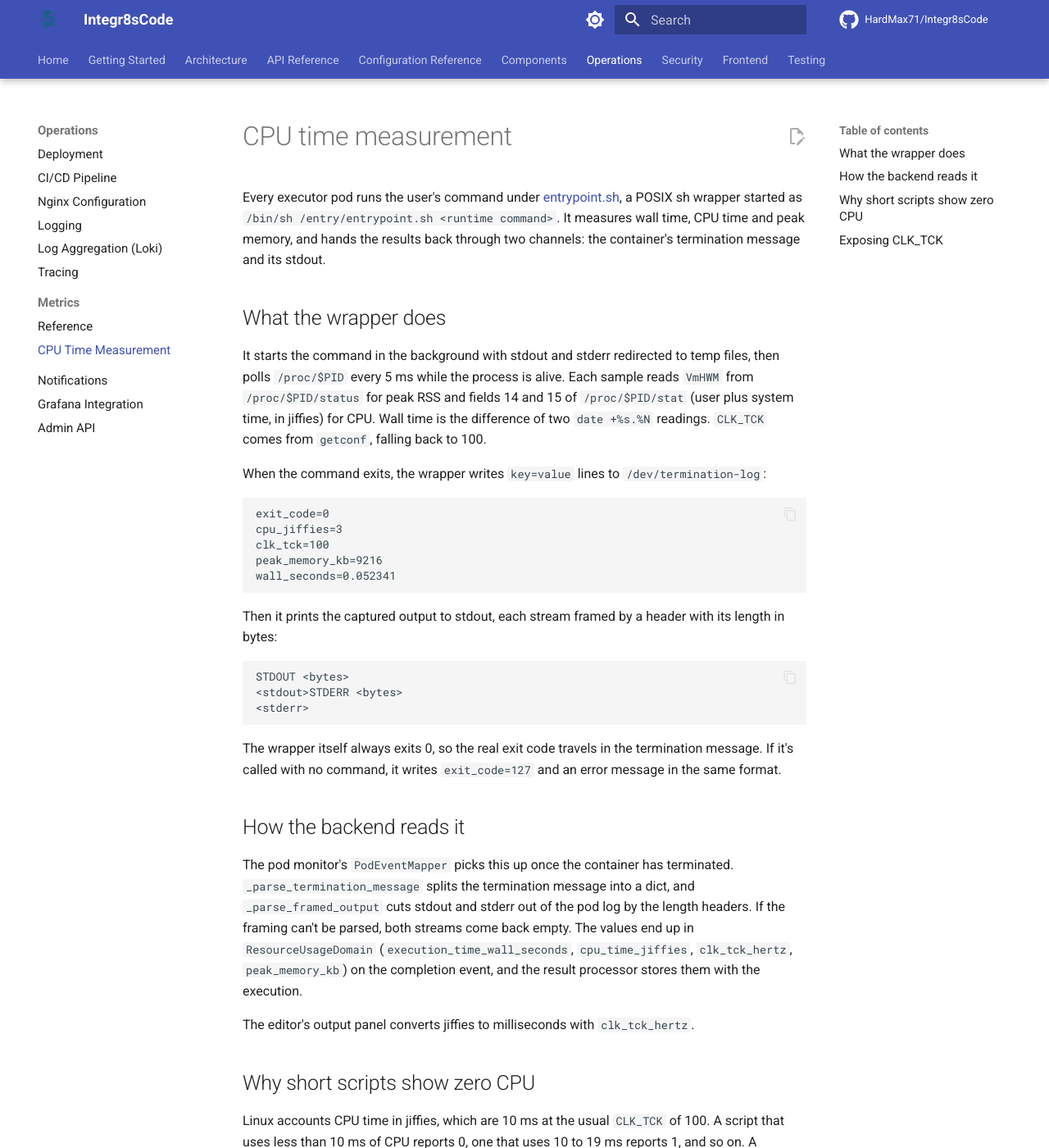
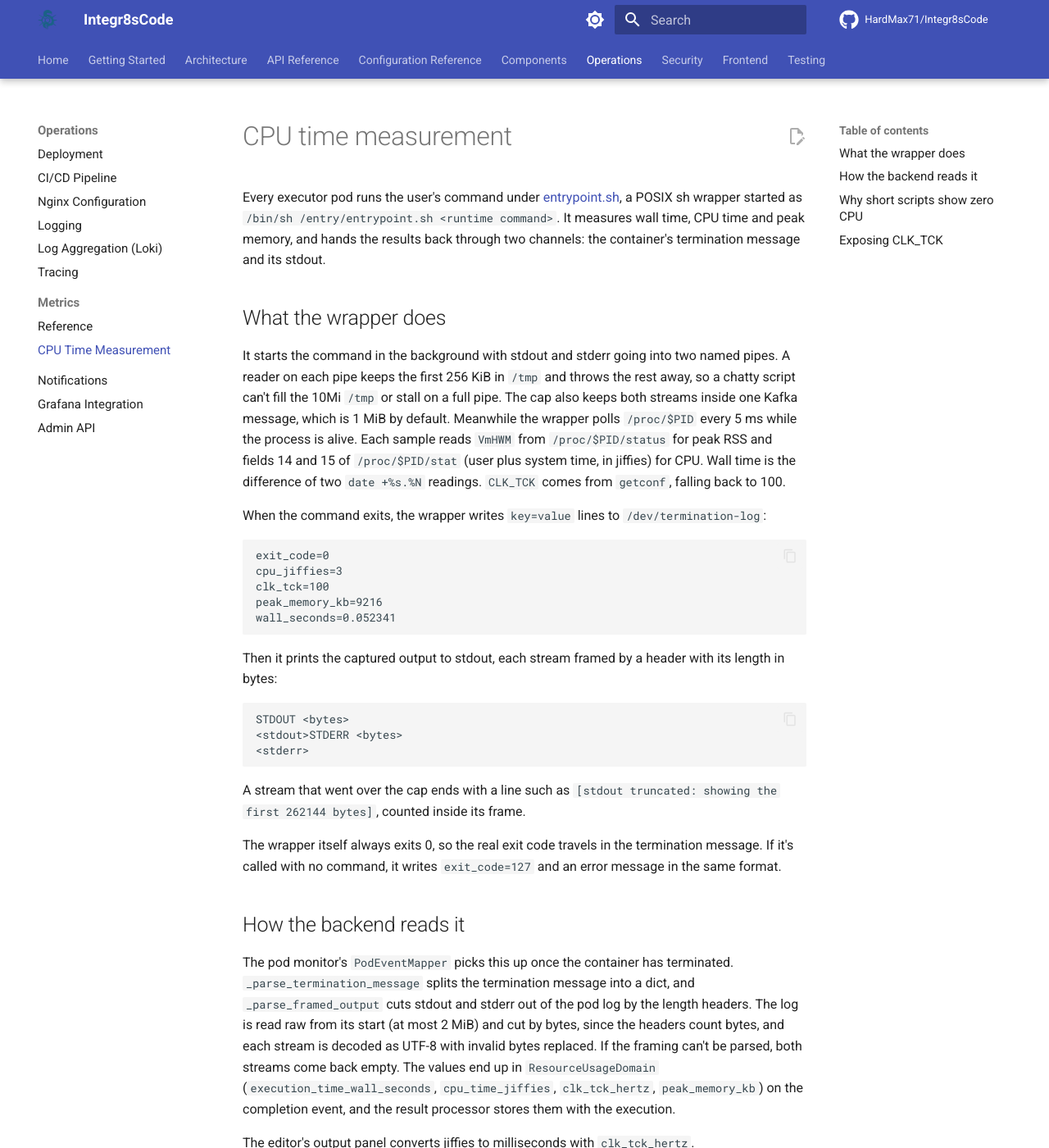
Before and after one commit to HardMax71/Integr8sCode, an MkDocs documentation site: the page built from docs/operations/cpu-time-measurement.md, in a window 1280 px wide and 1400 px high. Shown: the whole window at 82% size. Built offline with MkDocs 1.6.1 and Material for MkDocs 9.7.7, drawn with Linux system fonts in a browser that asks for light colours; comment, search, counter and statistics services are not loaded.

Commit message:
docs: describe capped output, byte framing and per-language limits
* cpu-time-measurement: named pipes with a 256 KiB cap per stream, the truncation notice, the log read from its start and cut by bytes
* runtime-registry: /k8s-limits now reports language_limits
* metrics-reference: memory utilization is relative to the effective per-language limit

````diff
--- a/docs/operations/cpu-time-measurement.md
+++ b/docs/operations/cpu-time-measurement.md
@@ -4,7 +4,7 @@
 
 ## What the wrapper does
 
-It starts the command in the background with stdout and stderr redirected to temp files, then polls `/proc/$PID` every 5 ms while the process is alive. Each sample reads `VmHWM` from `/proc/$PID/status` for peak RSS and fields 14 and 15 of `/proc/$PID/stat` (user plus system time, in jiffies) for CPU. Wall time is the difference of two `date +%s.%N` readings. `CLK_TCK` comes from `getconf`, falling back to 100.
+It starts the command in the background with stdout and stderr going into two named pipes. A reader on each pipe keeps the first 256 KiB in `/tmp` and throws the rest away, so a chatty script can't fill the 10Mi `/tmp` or stall on a full pipe. The cap also keeps both streams inside one Kafka message, which is 1 MiB by default. Meanwhile the wrapper polls `/proc/$PID` every 5 ms while the process is alive. Each sample reads `VmHWM` from `/proc/$PID/status` for peak RSS and fields 14 and 15 of `/proc/$PID/stat` (user plus system time, in jiffies) for CPU. Wall time is the difference of two `date +%s.%N` readings. `CLK_TCK` comes from `getconf`, falling back to 100.
 
 When the command exits, the wrapper writes `key=value` lines to `/dev/termination-log`:
 
@@ -24,11 +24,13 @@
 <stderr>
 ```
 
+A stream that went over the cap ends with a line such as `[stdout truncated: showing the first 262144 bytes]`, counted inside its frame.
+
 The wrapper itself always exits 0, so the real exit code travels in the termination message. If it's called with no command, it writes `exit_code=127` and an error message in the same format.
 
 ## How the backend reads it
 
-The pod monitor's `PodEventMapper` picks this up once the container has terminated. `_parse_termination_message` splits the termination message into a dict, and `_parse_framed_output` cuts stdout and stderr out of the pod log by the length headers. If the framing can't be parsed, both streams come back empty. The values end up in `ResourceUsageDomain` (`execution_time_wall_seconds`, `cpu_time_jiffies`, `clk_tck_hertz`, `peak_memory_kb`) on the completion event, and the result processor stores them with the execution.
+The pod monitor's `PodEventMapper` picks this up once the container has terminated. `_parse_termination_message` splits the termination message into a dict, and `_parse_framed_output` cuts stdout and stderr out of the pod log by the length headers. The log is read raw from its start (at most 2 MiB) and cut by bytes, since the headers count bytes, and each stream is decoded as UTF-8 with invalid bytes replaced. If the framing can't be parsed, both streams come back empty. The values end up in `ResourceUsageDomain` (`execution_time_wall_seconds`, `cpu_time_jiffies`, `clk_tck_hertz`, `peak_memory_kb`) on the completion event, and the result processor stores them with the execution.
 
 The editor's output panel converts jiffies to milliseconds with `clk_tck_hertz`.
 
````
Also changed, not shown: docs/architecture/runtime-registry.md (+1 -1 lines), docs/operations/metrics-reference.md (+1 -1 lines).
